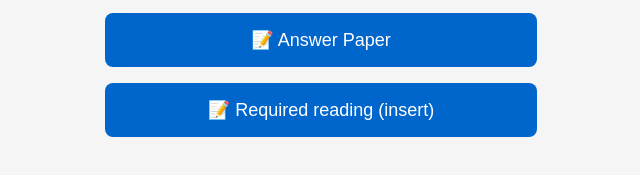
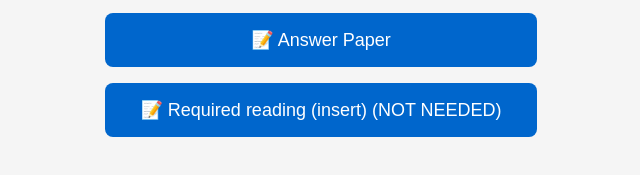
Before and after one commit to adil123786/exams123, a plain HTML site: page index.html in a window 1280 px wide. Shown: the part 177-352 px from the top of the page, without its empty margins (319-959 px from the left). Drawn offline with Linux system fonts and the light colour scheme.

Commit message:
Update index.html

```diff
--- a/index.html
+++ b/index.html
@@ -40,4 +40,4 @@
   <a href="apaper.pdf" target="_blank" class="button">
     📝 Answer Paper </a>
   <a href="insert1.pdf" target="_blank" class="button">
-    📝 Required reading (insert)
+    📝 Required reading (insert) (NOT NEEDED)
```
